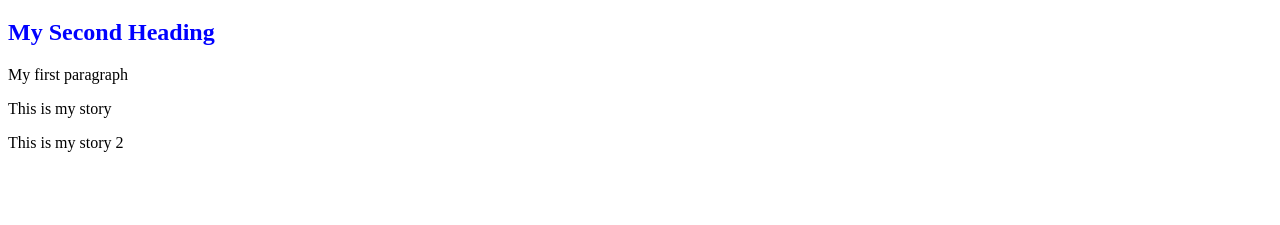
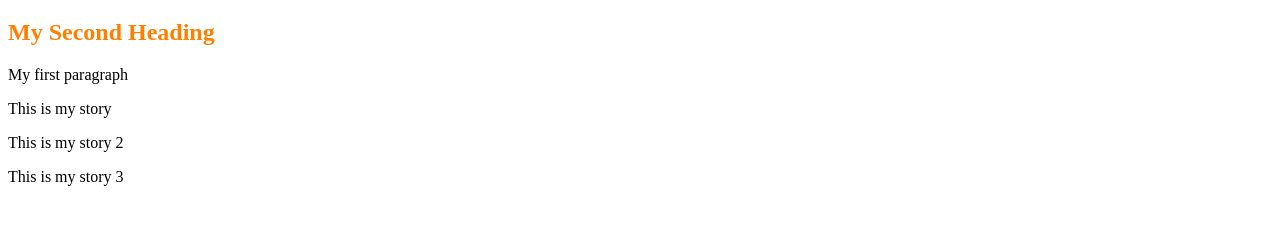
Before and after one commit to pradeep-91/HTML_tutorials, a plain HTML site: page index.html in a window 1280 px wide. Shown: the part 61-286 px from the top of the page. Drawn offline with Linux system fonts and the light colour scheme.

Commit message:
my second commit

```diff
--- a/index.html
+++ b/index.html
@@ -3,10 +3,11 @@
 <body>
 
 <h1 style="background-color:purple; color:red;">My First Heading</h1>
-<h2 style="color: blue;">My Second Heading</h2>
+<h2 style="color: rgb(255, 128, 0);">My Second Heading</h2>
 <p>My first paragraph</p>
 <p>This is my story</p>
 <p>This is my story 2</p>
+<p>This is my story 3</p>
 
 </body>
 </html>
```
